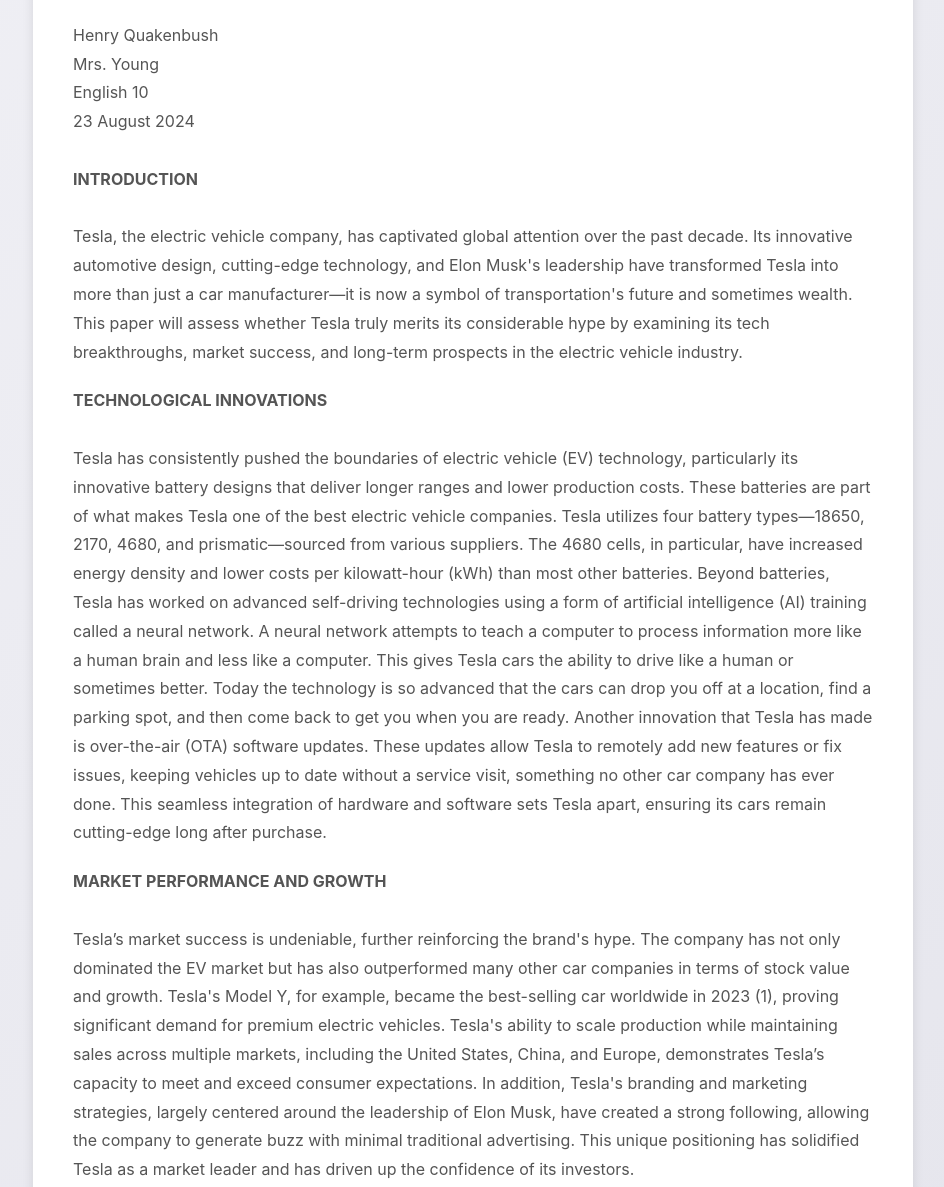
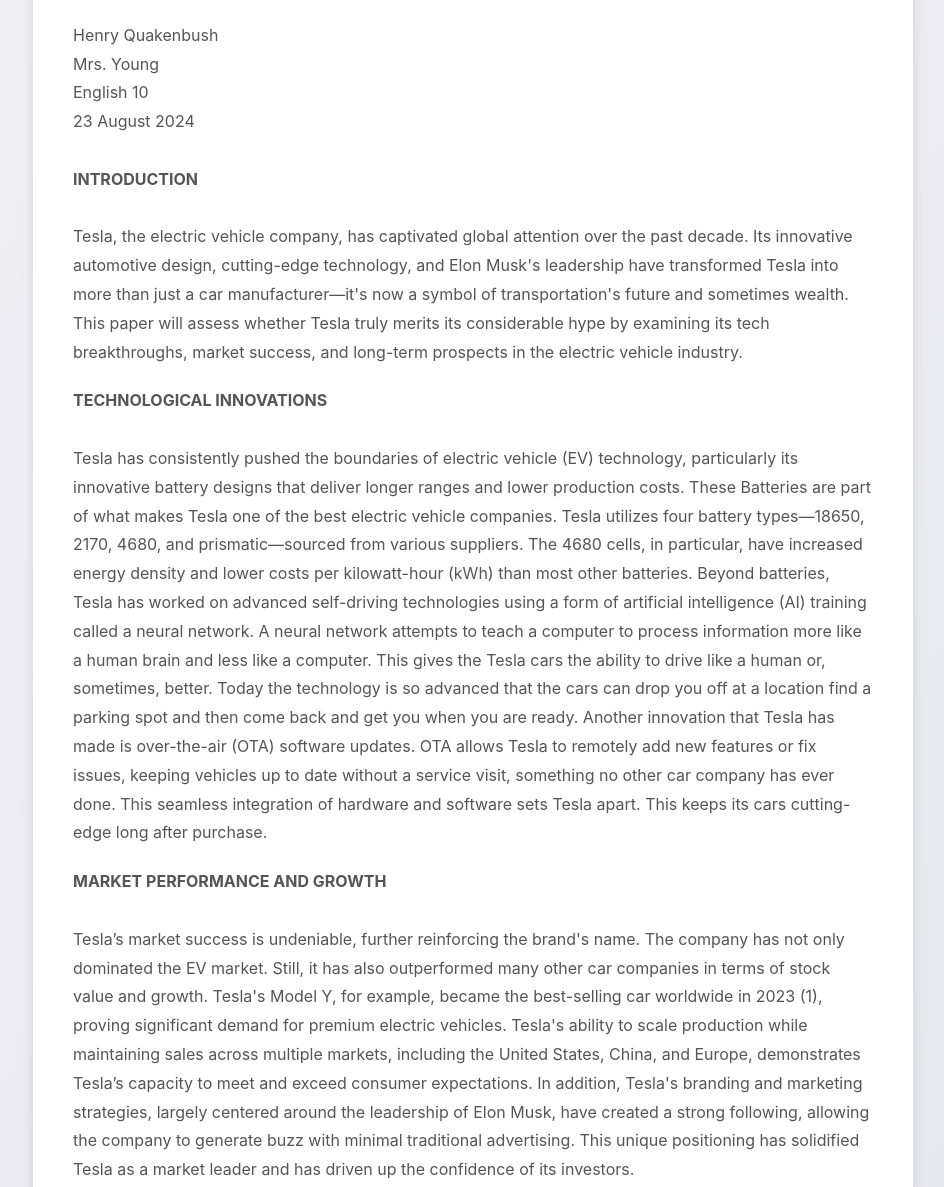
Before and after one commit to slyfox29/School-projects-webpage, a plain HTML site: page formal_essay/is_tesla_worth_the_hype.html in a window 1280 px wide. Shown: the part 293-1480 px from the top of the page, without its empty margins (167-1111 px from the left). Drawn offline with Linux system fonts and the light colour scheme.

Commit message:
Update is_tesla_worth_the_hype.html

```diff
--- a/formal_essay/is_tesla_worth_the_hype.html
+++ b/formal_essay/is_tesla_worth_the_hype.html
@@ -133,22 +133,22 @@
     English 10<br>
     23 August 2024<br><br>
     <strong>INTRODUCTION</strong><br><br>
-    Tesla, the electric vehicle company, has captivated global attention over the past decade. Its innovative automotive design, cutting-edge technology, and Elon Musk's leadership have transformed Tesla into more than just a car manufacturer—it is now a symbol of transportation's future and sometimes wealth. This paper will assess whether Tesla truly merits its considerable hype by examining its tech breakthroughs, market success, and long-term prospects in the electric vehicle industry.
+    Tesla, the electric vehicle company, has captivated global attention over the past decade. Its innovative automotive design, cutting-edge technology, and Elon Musk's leadership have transformed Tesla into more than just a car manufacturer—it's now a symbol of transportation's future and sometimes wealth. This paper will assess whether Tesla truly merits its considerable hype by examining its tech breakthroughs, market success, and long-term prospects in the electric vehicle industry.
     </p>
 
     <p>
     <strong>TECHNOLOGICAL INNOVATIONS</strong><br><br>
-    Tesla has consistently pushed the boundaries of electric vehicle (EV) technology, particularly its innovative battery designs that deliver longer ranges and lower production costs. These batteries are part of what makes Tesla one of the best electric vehicle companies. Tesla utilizes four battery types—18650, 2170, 4680, and prismatic—sourced from various suppliers. The 4680 cells, in particular, have increased energy density and lower costs per kilowatt-hour (kWh) than most other batteries. Beyond batteries, Tesla has worked on advanced self-driving technologies using a form of artificial intelligence (AI) training called a neural network. A neural network attempts to teach a computer to process information more like a human brain and less like a computer. This gives Tesla cars the ability to drive like a human or sometimes better. Today the technology is so advanced that the cars can drop you off at a location, find a parking spot, and then come back to get you when you are ready. Another innovation that Tesla has made is over-the-air (OTA) software updates. These updates allow Tesla to remotely add new features or fix issues, keeping vehicles up to date without a service visit, something no other car company has ever done. This seamless integration of hardware and software sets Tesla apart, ensuring its cars remain cutting-edge long after purchase.
+    Tesla has consistently pushed the boundaries of electric vehicle (EV) technology, particularly its innovative battery designs that deliver longer ranges and lower production costs. These Batteries are part of what makes Tesla one of the best electric vehicle companies. Tesla utilizes four battery types—18650, 2170, 4680, and prismatic—sourced from various suppliers. The 4680 cells, in particular, have increased energy density and lower costs per kilowatt-hour (kWh) than most other batteries. Beyond batteries, Tesla has worked on advanced self-driving technologies using a form of artificial intelligence (AI) training called a neural network. A neural network attempts to teach a computer to process information more like a human brain and less like a computer. This gives the Tesla cars the ability to drive like a human or, sometimes, better. Today the technology is so advanced that the cars can drop you off at a location find a parking spot and then come back and get you when you are ready. Another innovation that Tesla has made is over-the-air (OTA) software updates. OTA allows Tesla to remotely add new features or fix issues, keeping vehicles up to date without a service visit, something no other car company has ever done. This seamless integration of hardware and software sets Tesla apart. This keeps its cars cutting-edge long after purchase.
     </p>
 
     <p>
     <strong>MARKET PERFORMANCE AND GROWTH</strong><br><br>
-    Tesla’s market success is undeniable, further reinforcing the brand's hype. The company has not only dominated the EV market but has also outperformed many other car companies in terms of stock value and growth. Tesla's Model Y, for example, became the best-selling car worldwide in 2023 (1), proving significant demand for premium electric vehicles. Tesla's ability to scale production while maintaining sales across multiple markets, including the United States, China, and Europe, demonstrates Tesla’s capacity to meet and exceed consumer expectations. In addition, Tesla's branding and marketing strategies, largely centered around the leadership of Elon Musk, have created a strong following, allowing the company to generate buzz with minimal traditional advertising. This unique positioning has solidified Tesla as a market leader and has driven up the confidence of its investors.
+    Tesla’s market success is undeniable, further reinforcing the brand's name. The company has not only dominated the EV market. Still, it has also outperformed many other car companies in terms of stock value and growth. Tesla's Model Y, for example, became the best-selling car worldwide in 2023 (1), proving significant demand for premium electric vehicles. Tesla's ability to scale production while maintaining sales across multiple markets, including the United States, China, and Europe, demonstrates Tesla’s capacity to meet and exceed consumer expectations. In addition, Tesla's branding and marketing strategies, largely centered around the leadership of Elon Musk, have created a strong following, allowing the company to generate buzz with minimal traditional advertising. This unique positioning has solidified Tesla as a market leader and has driven up the confidence of its investors.
     </p>
 
     <p>
     <strong>CHALLENGES AND COMPETITION</strong><br><br>
-    One major criticism is that Tesla's vehicles, while technologically advanced, are still not more cost-efficient or environmentally friendly than traditional gas-powered cars (2) when considering the full life cycle, including manufacturing, battery production, and disposal. Competitors like Ford, General Motors, and upstarts like Rivian and Lucid Motors are also catching up, offering EVs that rival Tesla in performance, affordability, and features. Additionally, many traditional automakers are investing heavily in electric vehicles, creating a more crowded market. However, as battery technology improves and economies of scale reduce costs, Tesla and other EV makers may soon deliver cars that are both more cost-efficient and environmentally friendly than gasoline vehicles, pushing the industry toward a more sustainable future.
+    One major criticism is that Tesla's vehicles, while technologically advanced, are still not more cost-efficient or environmentally friendly than traditional gas-powered cars (2) when considering the full life cycle; including manufacturing, battery production, and disposal. However, as battery technology improves and economies of scale reduce costs, Tesla and other EV makers may soon deliver cars that are both more cost-efficient and environmentally friendly than gasoline vehicles, pushing the industry toward a more sustainable future. Competitors like Ford, General Motors, and upstarts like Rivian and Lucid Motors are also catching up. These companies offer EVs that rival Tesla in performance, affordability, and features. Additionally, many traditional automakers are investing in electric vehicles creating a more saturated market.
     </p>
 
     <p>
```
